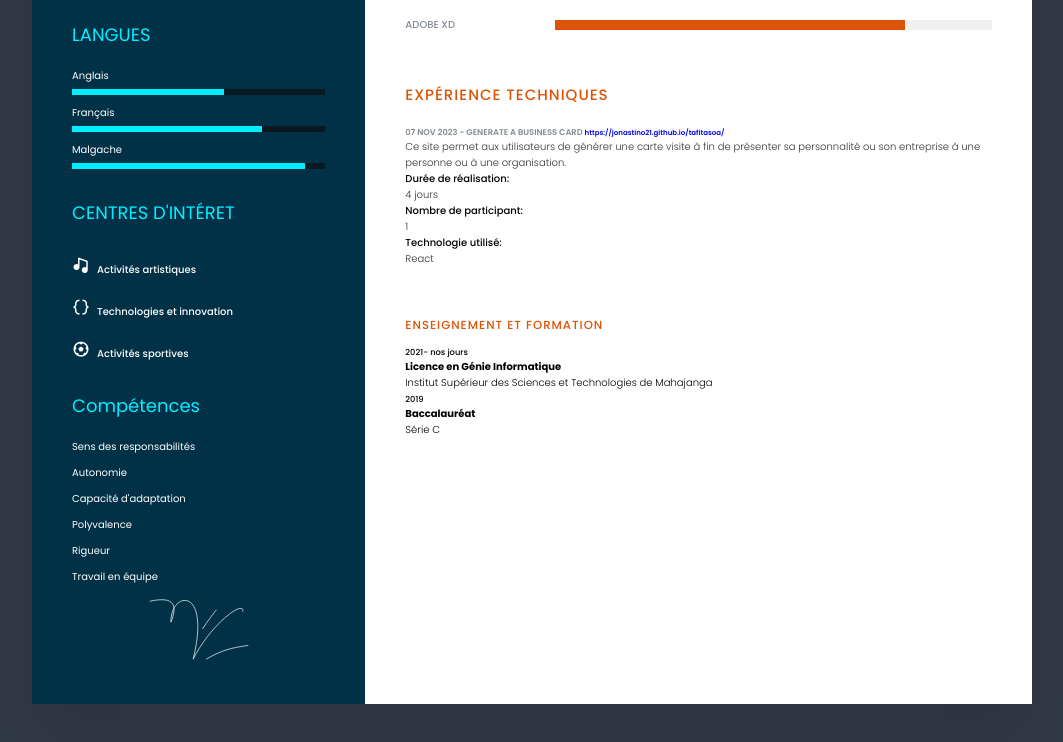
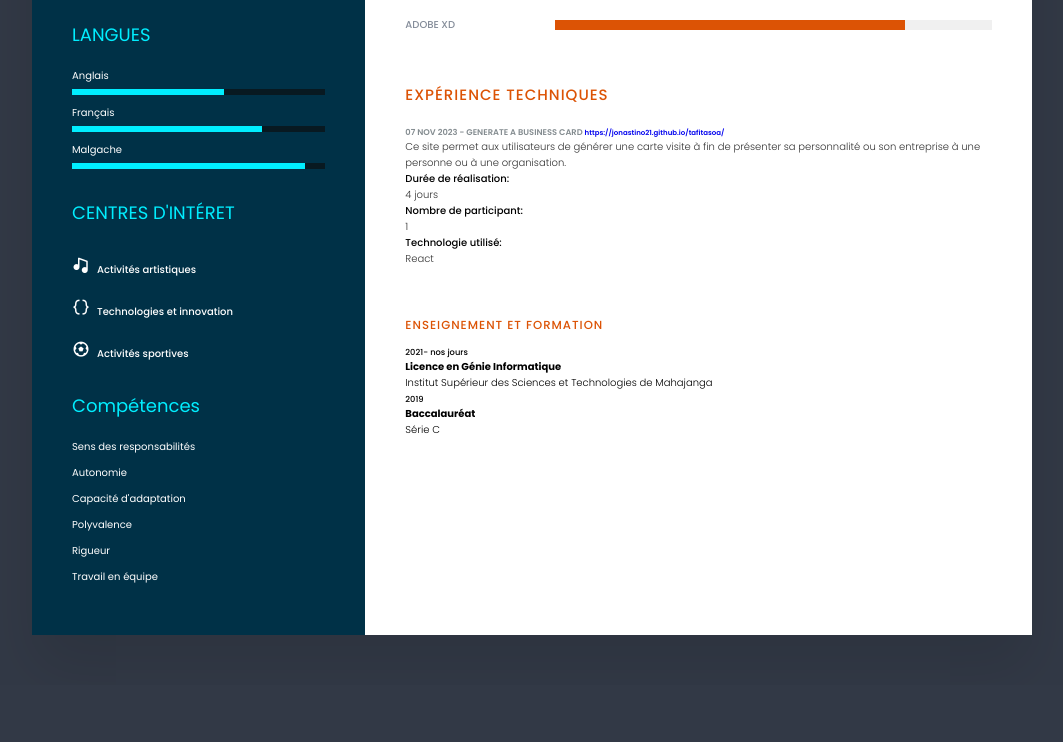
Before and after one commit to Jonastino21/Jonastino_cv, a plain HTML site: page index.html in a window 1280 px wide. Shown: the part 635-1377 px from the top of the page, without its empty margins (108-1171 px from the left). After the commit the page ends 1320 px from the top, so only its background shows below. Drawn offline with nearby package versions, Linux system fonts and the light colour scheme; a script that the page names is missing; a web font is replaced by a local one.

Commit message:
Update index.html

```diff
--- a/index.html
+++ b/index.html
@@ -105,10 +105,6 @@
                 </ul>
             </div>
             <!-- <div class='ellipse'></div>  -->
-                <div class='vector1' style="display: flex; justify-content: center;">
-                    <svg width="100" height="69" viewBox="0 0 146 89"  fill="none" xmlns="http://www.w3.org/2000/svg">
-                        <path d="M145 67.771C120.55 71.1257 106.965 74.2897 83.5 87.7711M137 18.271C139.5 0.271137 90.2631 36.1612 64.5 87.7711C82 16.7715 62 -3.72891 46.5 3.27111C31 10.2711 32 33.771 32 33.771C41 11.2714 39.5 -5.22852 1 3.27111M78 43.7715C86.3874 31.4293 90.9566 25.0066 98.5 15.7715" stroke="#FFFFFF" strokeWidth="2" />                    </svg>
-                </div>
 
         </div>
 
```
